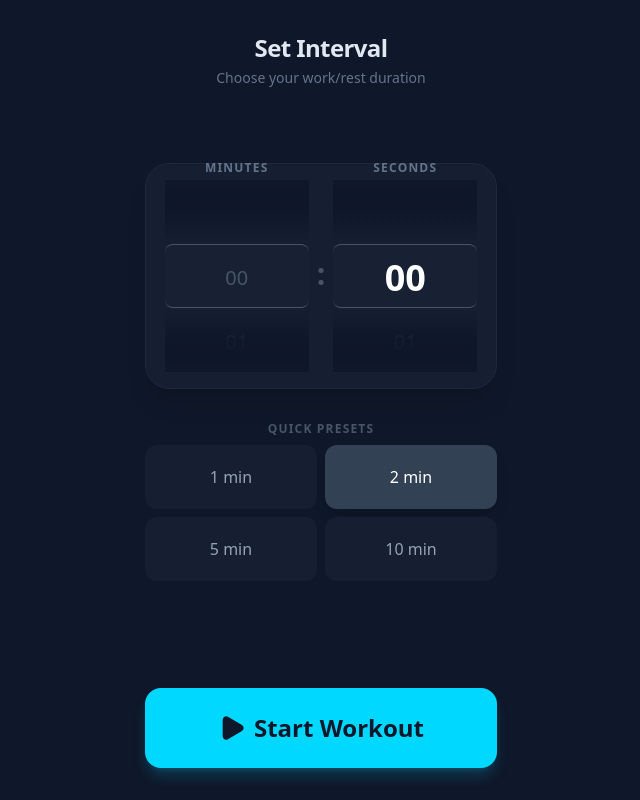
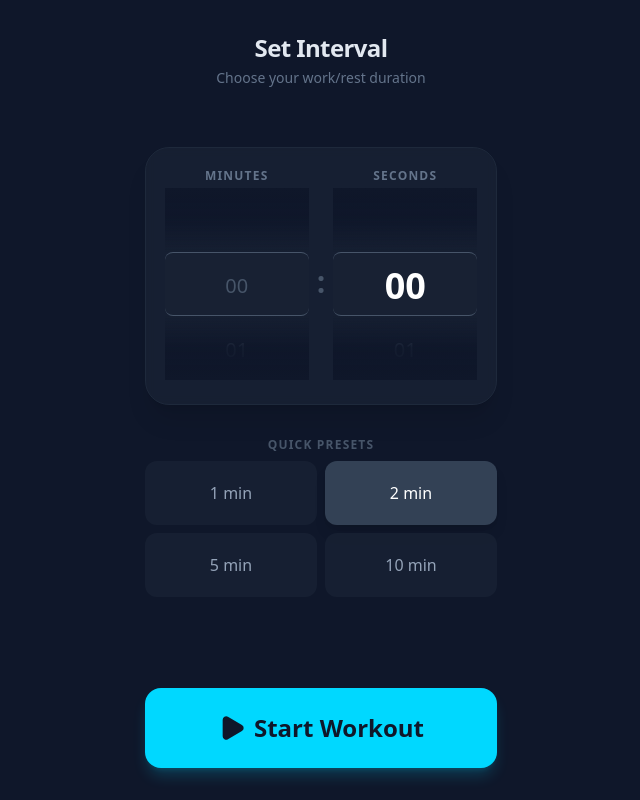
Before and after one commit to liuyu-2003-arch/Time, a React (Vite) app: page / in a window 1280 px wide. Shown: the whole page, without its empty margins (319-959 px from the left). Built offline with nearby package versions, Linux system fonts and the light colour scheme.

Commit message:
fix(App): Adjust wheel picker padding for label overlap
Increased vertical padding on the wheel picker component to prevent countdown labels from overlapping with the picker itself. This improves the visual presentation and usability of the timer settings.

```diff
--- a/App.tsx
+++ b/App.tsx
@@ -238,8 +238,8 @@ const App: React.FC = () => {
            {/* Main: Increased spacing from space-y-3 to space-y-8 to match footer gaps */}
            <main className="flex-1 flex flex-col items-center justify-center space-y-8 w-full max-w-lg mx-auto px-6">
 
-              {/* Wheel Picker: Increased width to 22rem and padding */}
-              <div className="flex justify-center items-center space-x-2 bg-surface/50 p-4 rounded-3xl border border-slate-800 shadow-xl backdrop-blur-sm w-[22rem]">
+              {/* Wheel Picker: Increased vertical padding (pt-10 pb-6) to fix label overlap */}
+              <div className="flex justify-center items-center space-x-2 bg-surface/50 px-4 pt-10 pb-6 rounded-3xl border border-slate-800 shadow-xl backdrop-blur-sm w-[22rem]">
                  <WheelColumn
                     range={61}
                     value={settings.intervalMinutes}
```
